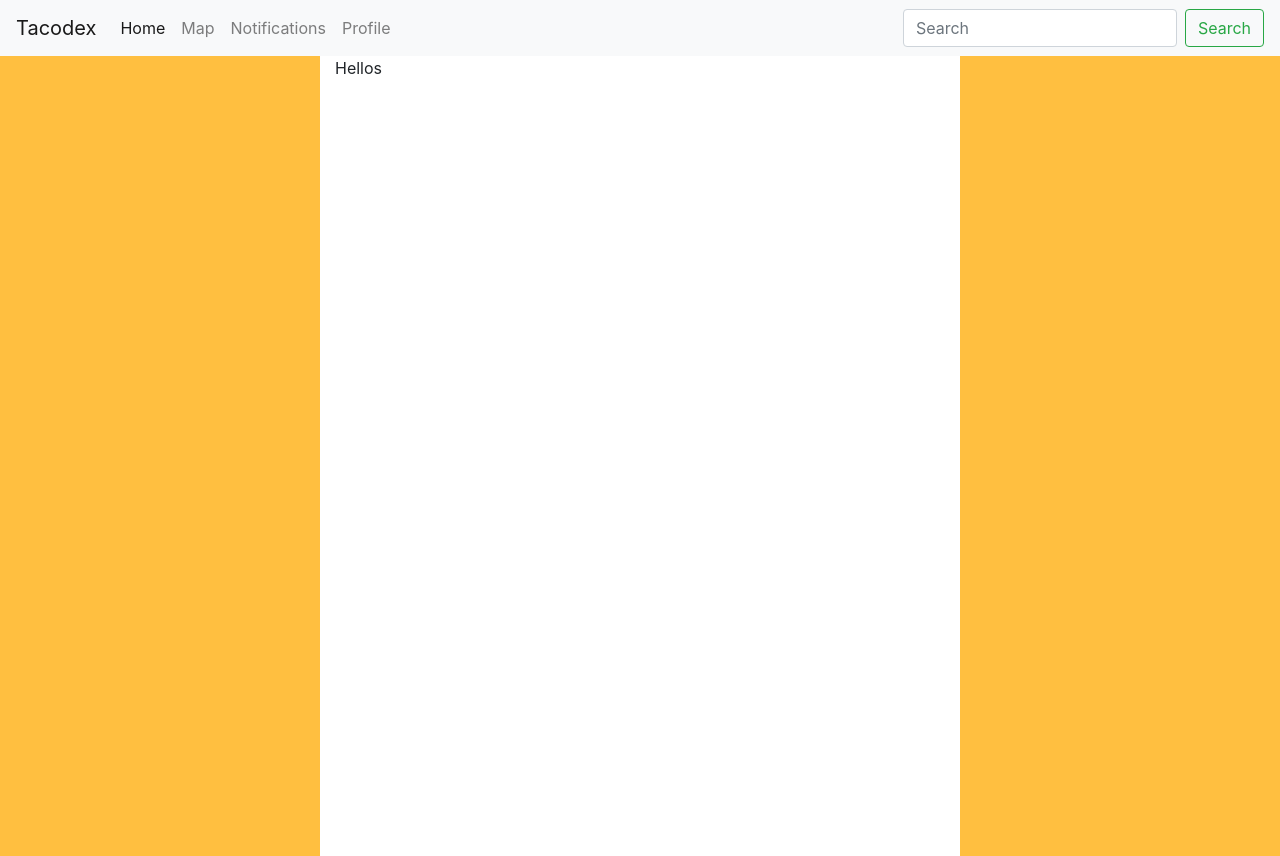
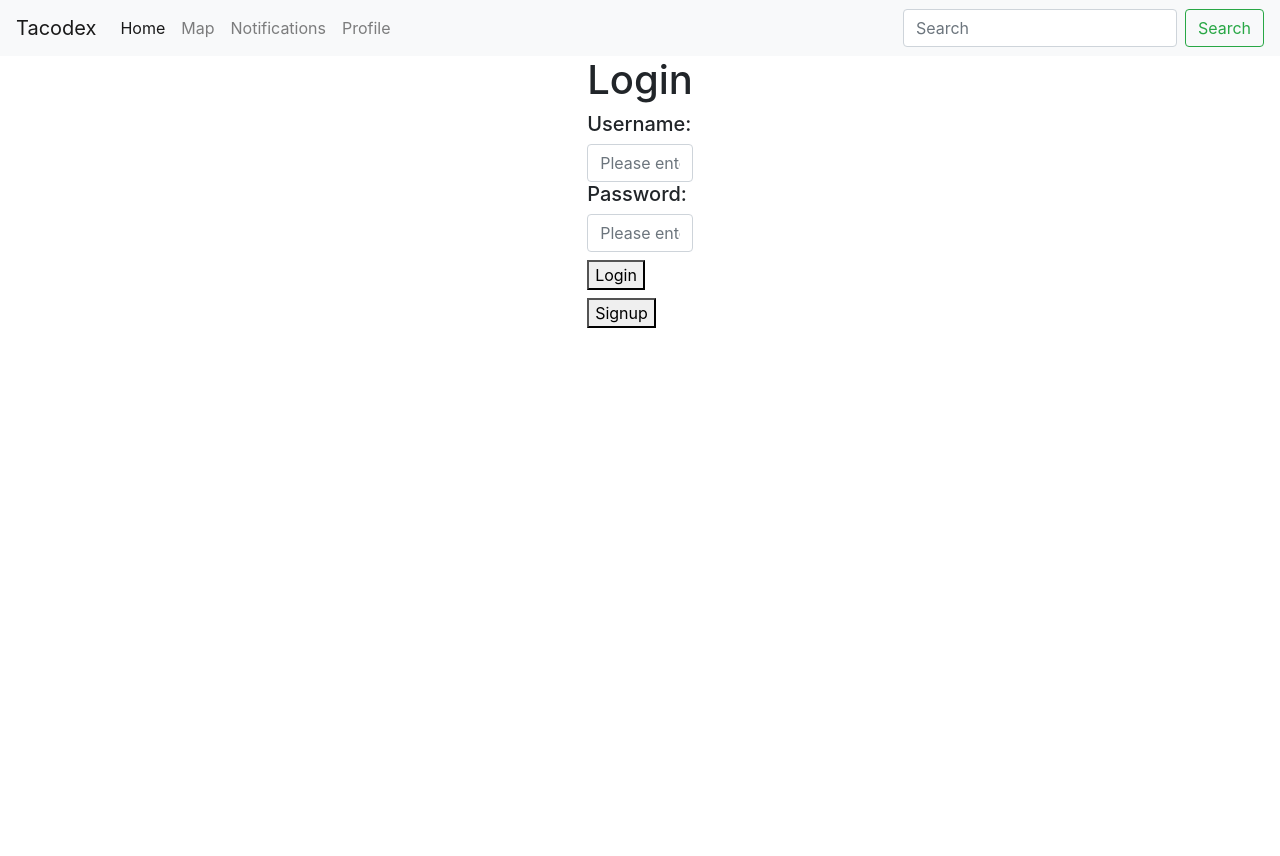
Before and after one commit to carter-willey/TacoWebAppFrontEnd, a React (Create React App) app: page /Login in a window 1280 px wide. After the commit the page ends 800 px from the top, so only its background shows below. Built offline with nearby package versions, Linux system fonts and the light colour scheme.

Commit message:
Login page is added and works with test account. Working on sign up now

```diff
--- a/package.json
+++ b/package.json
@@ -6,10 +6,14 @@
     "@testing-library/jest-dom": "^5.14.1",
     "@testing-library/react": "^11.2.7",
     "@testing-library/user-event": "^12.8.3",
+    "axios": "^0.21.1",
     "bootstrap": "^5.1.0",
+    "jwt-decode": "^3.1.2",
     "react": "^17.0.2",
     "react-dom": "^17.0.2",
+    "react-router-dom": "^5.2.0",
     "react-scripts": "4.0.3",
+    "react-toastify": "^7.0.4",
     "web-vitals": "^1.1.2"
   },
   "scripts": {
--- a/src/App.js
+++ b/src/App.js
@@ -1,14 +1,70 @@
 import './App.css';
-import React from 'react';
+import React, { useState, useEffect } from "react";
 import NavBar from './Components/NavBar/navBar';
 import Home from './Components/Home/home';
+import LoginForm from './Components/LoginForm/loginForm';
+import {
+  BrowserRouter as Router,
+  Switch,
+  Route,
+  Redirect,
+} from "react-router-dom";
+import jwtDecode from "jwt-decode";
+
+
 
 function App() {
+  const [token, setToken] = useState();
+  const [loading, setLoading] = useState(true)
+  const [currentUser, setCurrentUser] = useState();
+
+  useEffect(() => {
+    const jwtToken = localStorage.getItem("token");
+    setToken(jwtToken);
+
+    try {
+      const user = jwtDecode(jwtToken);
+      const expirationTime = (user.exp * 1000) - 60000
+      if (Date.now() >= expirationTime) {
+        console.log('here')
+        logout();
+      }
+      setCurrentUser({ user });
+      setLoading(false)
+    } catch {
+      setLoading(false)
+    }
+  }, []);
+
+  const logout = () => {
+    localStorage.clear();
+    window.location.href = "/login";
+  }
+
+  const setUserToken = (token) => {
+    localStorage.setItem("token", token);
+    setToken(token);
+    window.location = "/";
+  }
   return (
+    <Router>
     <div>
         <NavBar />
-        <Home />
+        <Switch>
+          <Route path="/"
+          exact
+          render={(props) => (<Home {...props} />
+          )} />
+          {/* <Route path="/Signup" render={(props) => <SignUpForm {...props} />} /> */}
+          <Route
+            path="/Login"
+            render={(props) => (
+              <LoginForm {...props} setUserToken={setUserToken} />
+            )}
+          />
+        </Switch>
     </div>
+    </Router>
   );
 }
 
--- a/src/Components/Home/home.css
+++ b/src/Components/Home/home.css
@@ -1,6 +1,10 @@
 .left, .right {
   background-color: #ffbf40;
   height: 100vh;
+}
+.middle {
+  justify-content: center;
+  text-align: center;
 }
 .container {
   display: flex;
--- /dev/null
+++ b/src/Components/LoginForm/loginForm.jsx
@@ -0,0 +1,66 @@
+import React, { useState } from 'react';
+import axios from 'axios';
+import { useHistory, Link} from 'react-router-dom';
+import { toast } from 'react-toastify';
+
+
+const LoginForm = (props) => {
+  const {setUserToken} = props
+  const logInValues = {
+    username: "",
+    password: ""
+}
+  const history = useHistory()
+  const [logInInfo, setLogInInfo] = useState(logInValues);
+const handleChange = (event) => {
+  setLogInInfo({ ...logInInfo, [event.target.name]: event.target.value });
+}
+const handleSubmit = (event) => {
+  event.preventDefault();
+  logIn();
+}
+
+const logIn = async () => {
+  let userData = logInInfo;
+  let res = await axios.post("https://localhost:44394/api/authentication/login", userData).catch(function(error) {
+    if (error.response) {
+      toast.error('Either your username or password is incorrect')
+    }
+  });
+  if (res !== undefined){
+    setUserToken(res.data.token)
+    history.push("/")
+  }
+}
+
+
+  return (
+    <div className="container">
+            <div className="row">
+                <div className="col sm-4"></div>
+                <div className="col sm-4">
+                <div>
+                    <h1 className="title">Login</h1>
+                    <form onSubmit={handleSubmit}>
+                      <div>
+                        <h5 className="signupTitle">Username:</h5>
+                    <input className="form-control" name="username" placeholder="Please enter your username..." onChange={handleChange}></input>
+                    </div>
+                    <div>
+                      <h5 className="signupTitle">Password:</h5>
+                    <input className="form-control" type="password" name="password" placeholder="Please enter your password..." onChange={handleChange}></input>
+                    <button  type="submit" className="mt-2">Login</button>
+                    <Link to="/Signup">
+                    <button  type="submit" className="mt-2 ms-2">Signup</button>
+                    </Link>
+                    </div>
+                    </form>
+                    </div>
+                </div>
+                <div className="col sm-4"></div>
+            </div>
+        </div>
+   );
+}
+
+export default LoginForm;
--- /dev/null
+++ b/src/Components/SignUpForm/signUpForm.jsx
@@ -0,0 +1 @@
+import React from 'react';
```
Also changed, not shown: 1 other file (tests, documents, lock files or other folders).
